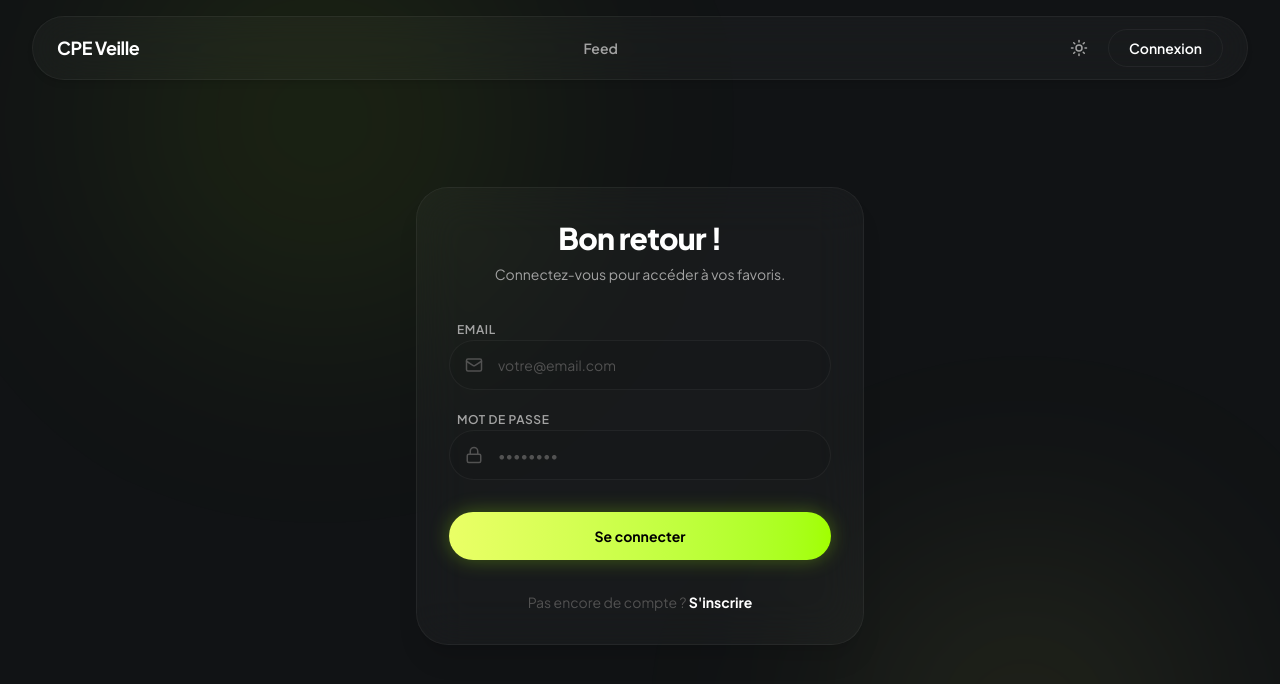
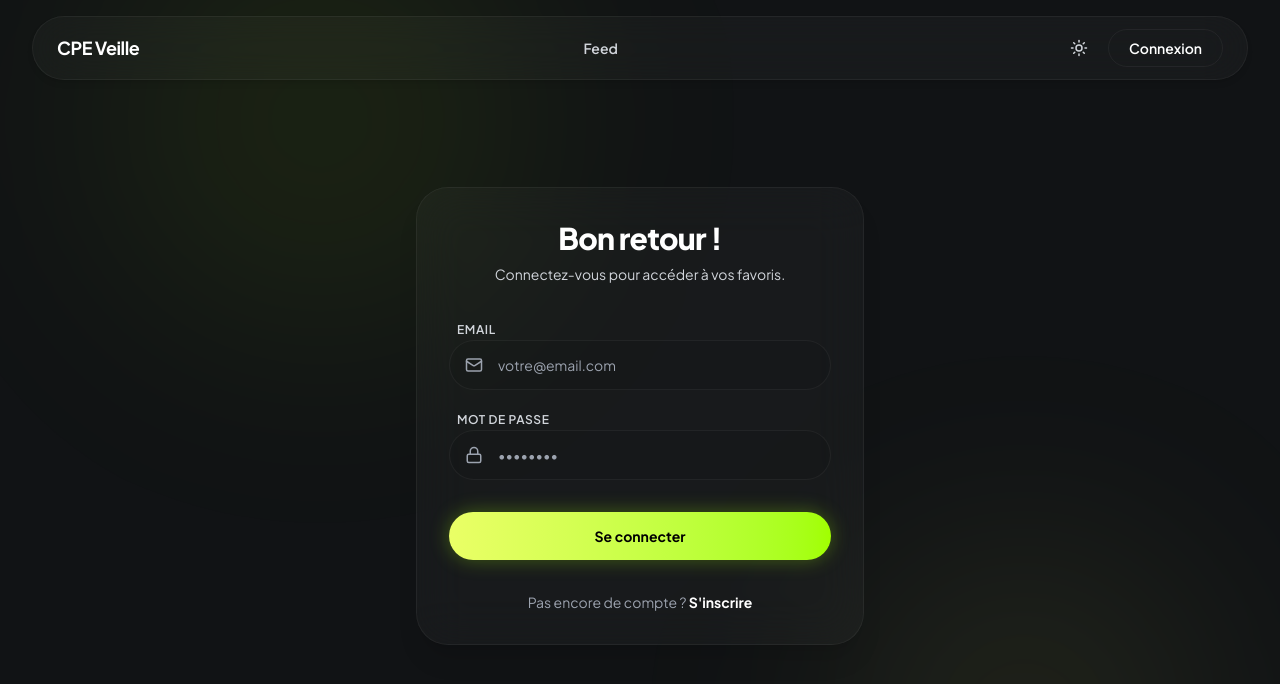
Before and after one commit to Klgrd/cpe-veille, a Next.js app: page /auth/login in a window 1280 px wide. Shown: the top 684 px of the page. Built offline with nearby package versions, Linux system fonts and the light colour scheme; no server answers.

Commit message:
Fix dark mode readability: improved text contrast

```diff
--- a/src/app/globals.css
+++ b/src/app/globals.css
@@ -25,8 +25,8 @@
   --border: rgba(255, 255, 255, 0.05);
   --border-hover: rgba(255, 255, 255, 0.1);
   --text-primary: #ffffff;
-  --text-secondary: #a3a3a3;
-  --text-muted: #525252;
+  --text-secondary: #d1d5db;
+  --text-muted: #9ca3af;
   --bg-orb-1: rgba(161, 255, 0, 0.1);
   --bg-orb-2: rgba(234, 255, 102, 0.1);
 }
--- a/src/components/feed/PostCard.tsx
+++ b/src/components/feed/PostCard.tsx
@@ -38,7 +38,7 @@ export function PostCard({ post, isBookmarked, onBookmarkToggle, userId }: PostC
             </p>
             <time
               dateTime={post.published_at}
-              className="text-xs text-slate-500"
+              className="text-xs text-[var(--text-muted)]"
             >
               {formatDate(post.published_at)}
             </time>
```
